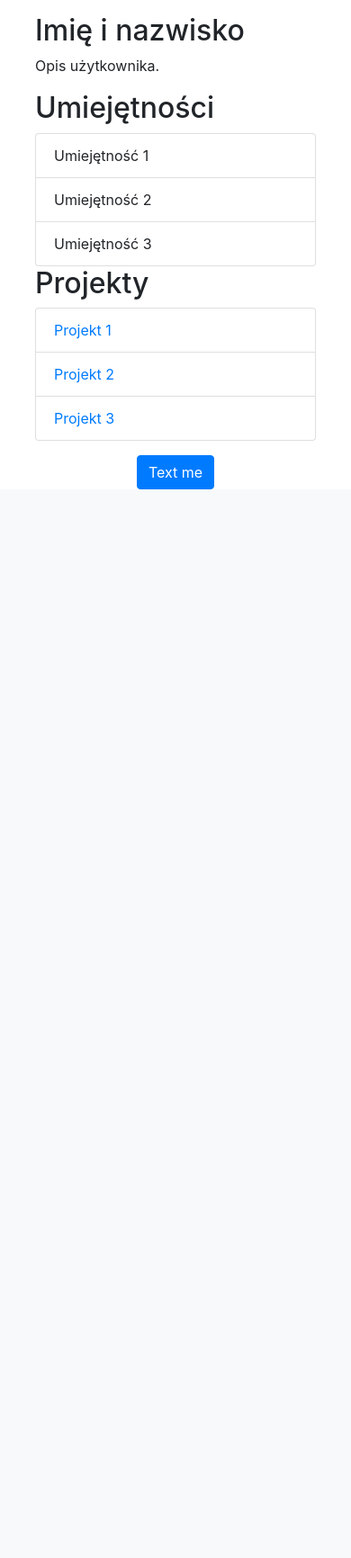
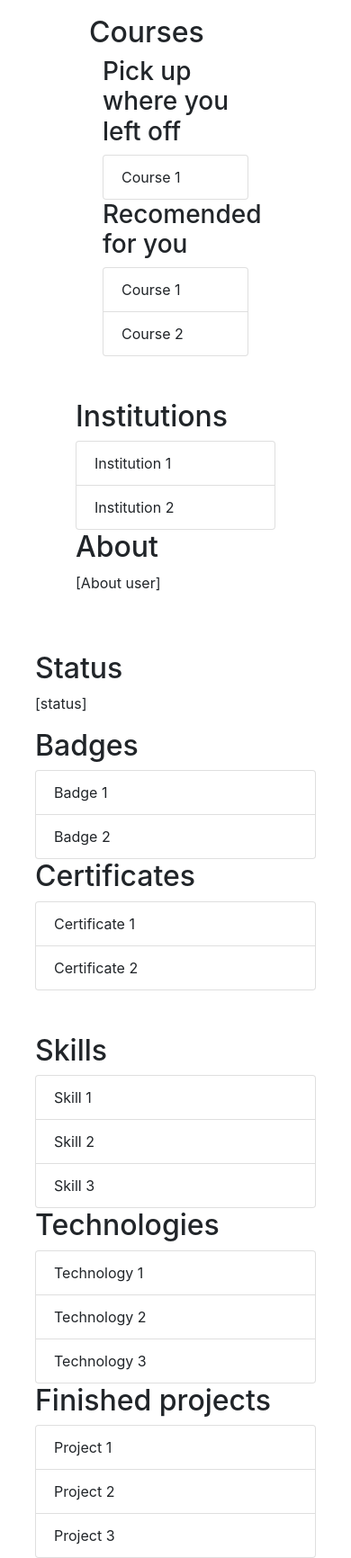
Before and after one commit to alvaomega/ajajaj_hackaton, a Django app: template hackaton/templates/user.html in a window 390 px wide. Shown: the part 731-2463 px from the top of the page at 90% size. Before the commit the page ends 1275 px from the top, so only its background shows below. Run offline with Django 4.2, Linux system fonts and the light colour scheme; the template is opened without the code that fills it, so the values that code supplies are empty; some libraries are stand-ins or nearby versions.

Commit message:
Update user.html

```diff
--- a/hackaton/templates/user.html
+++ b/hackaton/templates/user.html
@@ -36,7 +36,7 @@
         <div class="sidebar-sticky">
           <ul class="nav flex-column">
             <li class="nav-item">
-              <a class="nav-link" href="#">Profile</a>
+              <a class="nav-link" href="user.html">Profile</a>
             </li>
             <li class="nav-item">
               <a class="nav-link active" href="#">Projects</a>
@@ -52,44 +52,145 @@
       </nav>
       <!-- zawartość strony -->
       <main role="main" class="col-md-9 ml-sm-auto col-lg-10 pt-3 px-4">
-        <h1>Hello again [name]<p id="username"></p>! <!--możemy wstawc tu imię użytkownika--> </h1>
-        <p>Tu umieszczona jest zawartość strony głównej.</p>
 
         <div class="container mt-5">
           <div class="row">
-              <!-- kolumna z zdjęciem i opisem -->
-              <div class="col-md-4">
-                <img src="sciezka/do/zdjecia.jpg" alt="zdjęcie profilowe" class="img-fluid mb-3">
-                <h2>Imię i nazwisko</h2>
-                <p>Opis użytkownika.</p>
+
+            <!--sekcja główna-->
+            <div class="col-md-9">
+              <div class="container mt-5">
+                <div class="row flex-column">
+
+                  <!--o uzytkowniku-->
+                  <div class="col-md-12">
+                    <img src="static/graphic/Image-photo-icon-Graphics-13989898-1.jpg" alt="background photo" class="img-fluid mb-3">
+                    <!--<img style="border-radius: 50%" src="static/graphic/Image-photo-icon-Graphics-13989898-1.jpg" alt="profile photo" class="profilowe">-->
+
+                    <div class="container mt-5">
+                      <div class="row">
+                        <div class="col-md-8">
+                          <div class="col-md-12">
+                            <!--<img style="border-radius: 50%" src="static/graphic/Image-photo-icon-Graphics-13989898-1.jpg" alt="profile photo" class="profilowe">-->
+                            <h1>Hello again [name]!<p id="username"></p> <!--możemy wstawc tu imię użytkownika--> </h1>
                           </div>
-              <!-- kolumna z umiejętnościami -->
-              <div class="col-md-4">
-                <h2>Umiejętności</h2>
+
+                          <!--Kursy i inne-->
+                          <div class="container mt-5">
+                            <div class="col-md-12">
+                              <h2>Courses</h2>
+                              <div class="container">
+                                <div class="row flex-column">
+                                  <div class="col-md-12">
+                                    <h3>Pick up where you left off</h3>
                                     <ul class="list-group">
-                  <li class="list-group-item">Umiejętność 1</li>
-                  <li class="list-group-item">Umiejętność 2</li>
-                  <li class="list-group-item">Umiejętność 3</li>
+                                      <li class="list-group-item">Course 1</li>
                                     </ul>
                                   </div>
-              <!-- kolumna z projekami -->
-              <div class="col-md-4">
-                <h2>Projekty</h2>
+                                  <div class="col-md-12">
+                                    <h3>Recomended for you</h3>
                                     <ul class="list-group">
-                  <li class="list-group-item"><a href="#">Projekt 1</a></li>
-                  <li class="list-group-item"><a href="#">Projekt 2</a></li>
-                  <li class="list-group-item"><a href="#">Projekt 3</a></li>
+                                      <li class="list-group-item">Course 1</li>
+                                      <li class="list-group-item">Course 2</li>
                                     </ul>
                                   </div>
                                 </div>
-            <!-- przycisk do czatu -->
-            <div class="row mt-3">
-              <div class="col-md-12 text-center">
-                <a href="chat.html" class="btn btn-primary">Text me</a>
                               </div>
                             </div>
                           </div>
 
+                          <!--Zaproszenia i inne-->
+                          <div class="container mt-5">
+                            <div class="row flex-column">
+
+                              <div class="col-md-12">
+                                <h2>Institutions</h2>
+                                  <ul class="list-group">
+                                    <li class="list-group-item">Institution 1</li>
+                                    <li class="list-group-item">Institution 2</li>
+                                  </ul>
+                              </div>
+
+                              <div class="col-md-12">
+                                <h2>About</h2>
+                                <p>[About user]</p>
+                              </div>
+
+                            </div>
+                          </div>
+
+                        </div>
+                      </div>
+
+
+                    </div>
+
+                  </div>
+               </div>
+              </div>
+            </div>
+
+            <!--sekcja z info-->
+            <div class="col-md-3">
+              <div class="cointainer mt-5">
+                <div class="row flex-column">
+                  <div class="col-md-12">
+                    <h2>Status</h2>
+                    <p>[status]</p>
+                  </div>
+
+                <div class="col-md-12">
+                  <h2>Badges</h2>
+                    <ul class="list-group">
+                      <li class="list-group-item">Badge 1</li>
+                      <li class="list-group-item">Badge 2</li>
+                    </ul>
+                </div>
+                <div class="col-md-12">
+                  <h2>Certificates</h2>
+                  <ul class="list-group">
+                    <li class="list-group-item">Certificate 1</li>
+                    <li class="list-group-item">Certificate 2</li>
+                  </ul>
+                </div>
+                  <!--skille i technologie-->
+                  <div class="col-md-12">
+                    <div class="cointainer mt-5">
+                      <div class="row">
+                        <div class="col-md-6">
+                          <h2>Skills</h2>
+                          <ul class="list-group">
+                            <li class="list-group-item">Skill 1</li>
+                            <li class="list-group-item">Skill 2</li>
+                            <li class="list-group-item">Skill 3</li>
+                          </ul>
+                        </div>
+                        <div class="col-md-6">
+                          <h2>Technologies</h2>
+                          <ul class="list-group">
+                            <li class="list-group-item">Technology 1</li>
+                            <li class="list-group-item">Technology 2</li>
+                            <li class="list-group-item">Technology 3</li>
+                          </ul>
+                        </div>
+                      </div>
+                    </div>
+                  </div>
+
+                  <div class="col-md-12">
+                    <h2>Finished projects</h2>
+                    <ul class="list-group">
+                      <li class="list-group-item">Project 1</li>
+                      <li class="list-group-item">Project 2</li>
+                      <li class="list-group-item">Project 3</li>
+                    </ul>
+                  </div>
+
+
+                </div>
+              </div>
+            </div>
+          </div>
+        </div>
       </main>
     </div>
   </div>
```
Lines whose indentation alone changed are shown as unchanged.
